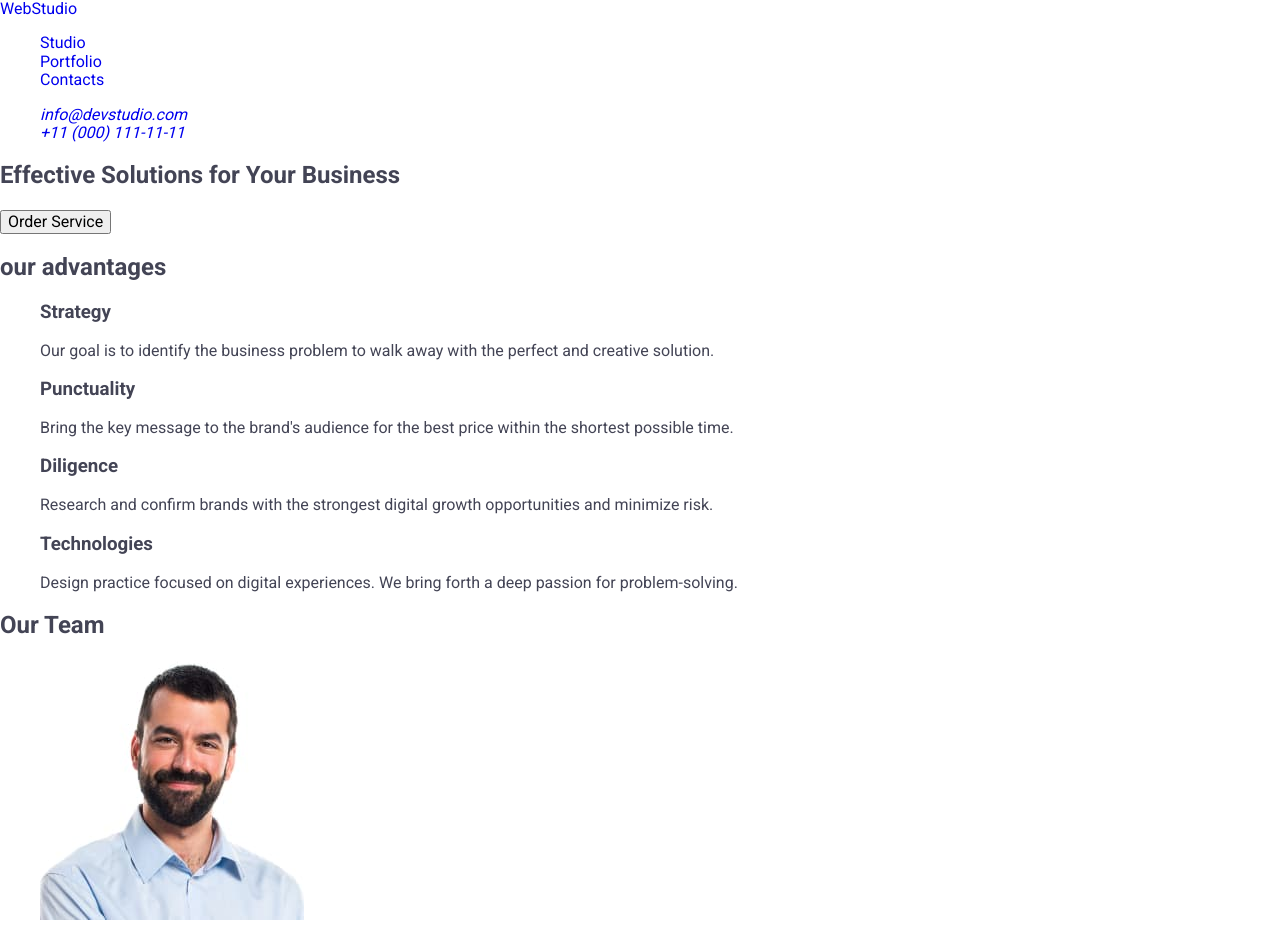
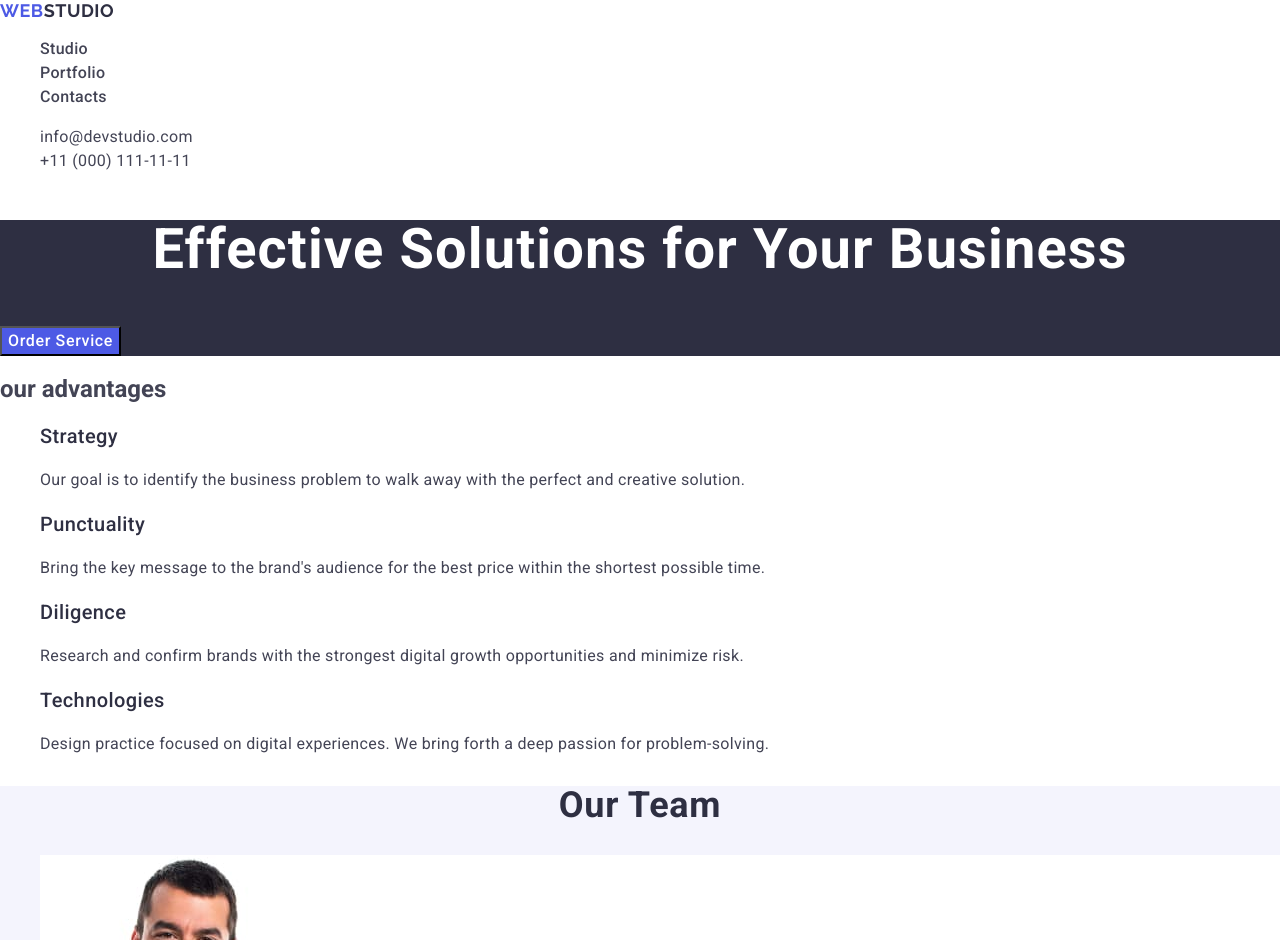
Before and after one commit to Maliuk-Olexandr/goit-markup-hw-02, a plain HTML site: page index.html in a window 1280 px wide. Shown: the top 940 px of the page. Drawn offline with nearby package versions, Linux system fonts and the light colour scheme.

Commit message:
mayby end hw2

```diff
--- a/css/styles.css
+++ b/css/styles.css
@@ -1,5 +1,7 @@
+/* основні параметри */
+
 body {
-  font-family: "Roboto", sans-serif;
+  font-family: 'Roboto', sans-serif;
   color: #434455;
   background-color: #fff;
 }
@@ -9,5 +11,122 @@ ol {
 }
 
 a {
-    text-decoration: none;
+  text-decoration: none;
 }
+
+/* хедер меню */
+
+.logo {
+  font-family: 'Raleway', sans-serif;
+  font-weight: 700;
+  font-size: 18px;
+  line-height: 1.17;
+  letter-spacing: 0.03em;
+  text-transform: uppercase;
+  color: #4d5ae5;
+}
+.logo-text {
+  color: #2e2f42;
+}
+.link-header {
+  font-weight: 500;
+  font-size: 16px;
+  line-height: 1.5;
+  letter-spacing: 0.02em;
+  color: #434455;
+}
+
+.address-header {
+  font-style: normal;
+}
+.link-address {
+  font-size: 16px;
+  line-height: 1.50;
+  letter-spacing: 0.02em;
+  color: #434455;
+}
+.link-header:hover,
+.link-header:focus,
+.link-address:hover,
+.link-address:focus {
+  color: #404bbf;
+}
+
+/* блок перший - замовлення */
+
+.business {
+  background-color: #2e2f42;
+}
+.business-h-one {
+  font-weight: 700;
+  font-size: 56px;
+  line-height: 1.07;
+  letter-spacing: 0.02em;
+  text-align: center;
+  color: #fff;
+}
+.business-button {
+  font-weight: 500;
+  font-size: 16px;
+  line-height: 1.5;
+  letter-spacing: 0.04em;
+  color: #fff;
+  background-color: #4d5ae5;
+  cursor: pointer;
+}
+.business-button:hover,
+.business-button:focus {
+  background-color: #404bbf;
+}
+
+/* блок другий - переваги */
+
+.advantages-h-three {
+  font-weight: 500;
+  font-size: 20px;
+  line-height: 1.2;
+  letter-spacing: 0.02em;
+  color: #2e2f42;
+}
+.base-text {
+  font-size: 16px;
+  line-height: 1.5;
+  letter-spacing: 0.02em;
+}
+
+/* блок третій - наша команда */
+.team {
+  background-color: #f4f4fd;
+}
+.base-h-two {
+  font-weight: 700;
+  font-size: 36px;
+  line-height: 1.11;
+  letter-spacing: 0.02em;
+  text-align: center;
+  text-transform: capitalize;
+  color: #2e2f42;
+}
+.base-h-three {
+  font-weight: 500;
+  font-size: 20px;
+  line-height: 1.2;
+  letter-spacing: 0.02em;
+  color: #2e2f42;
+}
+.team-card {
+  background-color: #fff;
+}
+.align-text {
+  text-align: center;
+}
+/* блок footer */
+.footer {
+  background-color: #2e2f42;
+}
+.logo-text-footer {
+  color: #f4f4fd;
+}
+.footer-text {
+  color: #f4f4fd;
+}
--- a/index.html
+++ b/index.html
@@ -18,28 +18,34 @@
   </head>
   <body>
     <!-- #region header -->
-    <header>
-      <nav>
-        <a href="./index.html">WebStudio</a>
+    <header class="header-menu">
+      <nav class="header-nav-links">
+        <a href="./index.html" class="logo"
+          >Web<span class="logo-text">Studio</span></a
+        >
         <ul>
           <li>
-            <a href="/">Studio</a>
+            <a href="/" class="link-header">Studio</a>
           </li>
           <li>
-            <a href="/">Portfolio</a>
+            <a href="/" class="link-header">Portfolio</a>
           </li>
           <li>
-            <a href="/">Contacts</a>
+            <a href="/" class="link-header">Contacts</a>
           </li>
         </ul>
       </nav>
-      <address>
+      <address class="address-header">
         <ul>
           <li>
-            <a href="mailto:info@devstudio.com">info@devstudio.com</a>
+            <a href="mailto:info@devstudio.com" class="link-address"
+              >info@devstudio.com</a
+            >
           </li>
           <li>
-            <a href="tel:+110001111111">+11 (000) 111-11-11</a>
+            <a href="tel:+110001111111" class="link-address"
+              >+11 (000) 111-11-11</a
+            >
           </li>
         </ul>
       </address>
@@ -48,41 +54,42 @@
     <main>
       <!-- #region Order Service with button -->
 
-      <section>
-        <h1>Effective Solutions for Your Business</h1>
-        <button type="button">Order Service</button>
+      <section class="business">
+        <h1 class="business-h-one">Effective Solutions for Your Business</h1>
+        <button type="button" class="business-button">Order Service</button>
       </section>
       <!-- #endregion Order Service with button -->
 
       <!-- #region descrition -->
 
-      <section>
-        <h2>our advantages</h2>
+      <section class="advantages">
+        <!-- h2 need hiden -->
+        <h2 class="advantages-h-two">our advantages</h2>
         <ul>
           <li>
-            <h3>Strategy</h3>
-            <p>
+            <h3 class="advantages-h-three">Strategy</h3>
+            <p class="base-text">
               Our goal is to identify the business problem to walk away with the
               perfect and creative solution.
             </p>
           </li>
           <li>
-            <h3>Punctuality</h3>
-            <p>
+            <h3 class="advantages-h-three">Punctuality</h3>
+            <p class="base-text">
               Bring the key message to the brand's audience for the best price
               within the shortest possible time.
             </p>
           </li>
           <li>
-            <h3>Diligence</h3>
-            <p>
+            <h3 class="advantages-h-three">Diligence</h3>
+            <p class="base-text">
               Research and confirm brands with the strongest digital growth
               opportunities and minimize risk.
             </p>
           </li>
           <li>
-            <h3>Technologies</h3>
-            <p>
+            <h3 class="advantages-h-three">Technologies</h3>
+            <p class="base-text">
               Design practice focused on digital experiences. We bring forth a
               deep passion for problem-solving.
             </p>
@@ -93,48 +100,48 @@
 
       <!-- #region Our team -->
 
-      <section>
-        <h2>Our Team</h2>
+      <section class="team">
+        <h2 class="base-h-two">Our Team</h2>
         <ul>
-          <li>
+          <li class="team-card">
             <img
               src="./images/Mark.jpg"
               alt="photo Mark Guerrero"
               width="264"
               height="260"
             />
-            <h3>Mark Guerrero</h3>
-            <p>Product Designer</p>
+            <h3 class="base-h-three align-text">Mark Guerrero</h3>
+            <p class="base-text align-text">Product Designer</p>
           </li>
-          <li>
+          <li class="team-card">
             <img
               src="./images/tom.jpg"
               alt="photo Tom Ford"
               width="264"
               height="260"
             />
-            <h3>Tom Ford</h3>
-            <p>Frontend Developer</p>
+            <h3 class="base-h-three align-text">Tom Ford</h3>
+            <p class="base-text align-text">Frontend Developer</p>
           </li>
-          <li>
+          <li class="team-card">
             <img
               src="./images/camila.jpg"
               alt="photo Camila Garcia"
               width="264"
               height="260"
             />
-            <h3>Camila Garcia</h3>
-            <p>Marketing</p>
+            <h3 class="base-h-three align-text">Camila Garcia</h3>
+            <p class="base-text align-text">Marketing</p>
           </li>
-          <li>
+          <li class="team-card">
             <img
               src="./images/daniel.jpg"
               alt="photo Daniel Wilson"
               width="264"
               height="260"
             />
-            <h3>Daniel Wilson</h3>
-            <p>UI Designer</p>
+            <h3 class="base-h-three align-text">Daniel Wilson</h3>
+            <p class="base-text align-text">UI Designer</p>
           </li>
         </ul>
       </section>
@@ -142,8 +149,8 @@
 
       <!-- #region Our Portfolio -->
 
-      <section>
-        <h2>Our Portfolio</h2>
+      <section class="portfolio">
+        <h2 class="base-h-two">Our Portfolio</h2>
         <ul>
           <li>
             <img
@@ -209,9 +216,10 @@
       </section>
       <!-- #endregion Our Portfolio -->
     </main>
-    <footer>
-      <a href="./index.html">WebStudio</a>
-      <p>
+    <footer class="footer">
+      <a href="./index.html" class="logo"
+          >Web<span class="logo-text-footer">Studio</span></a>
+      <p class="base-text footer-text">
         Increase the flow of customers and sales for your business with digital
         marketing & growth solutions.
       </p>
```
